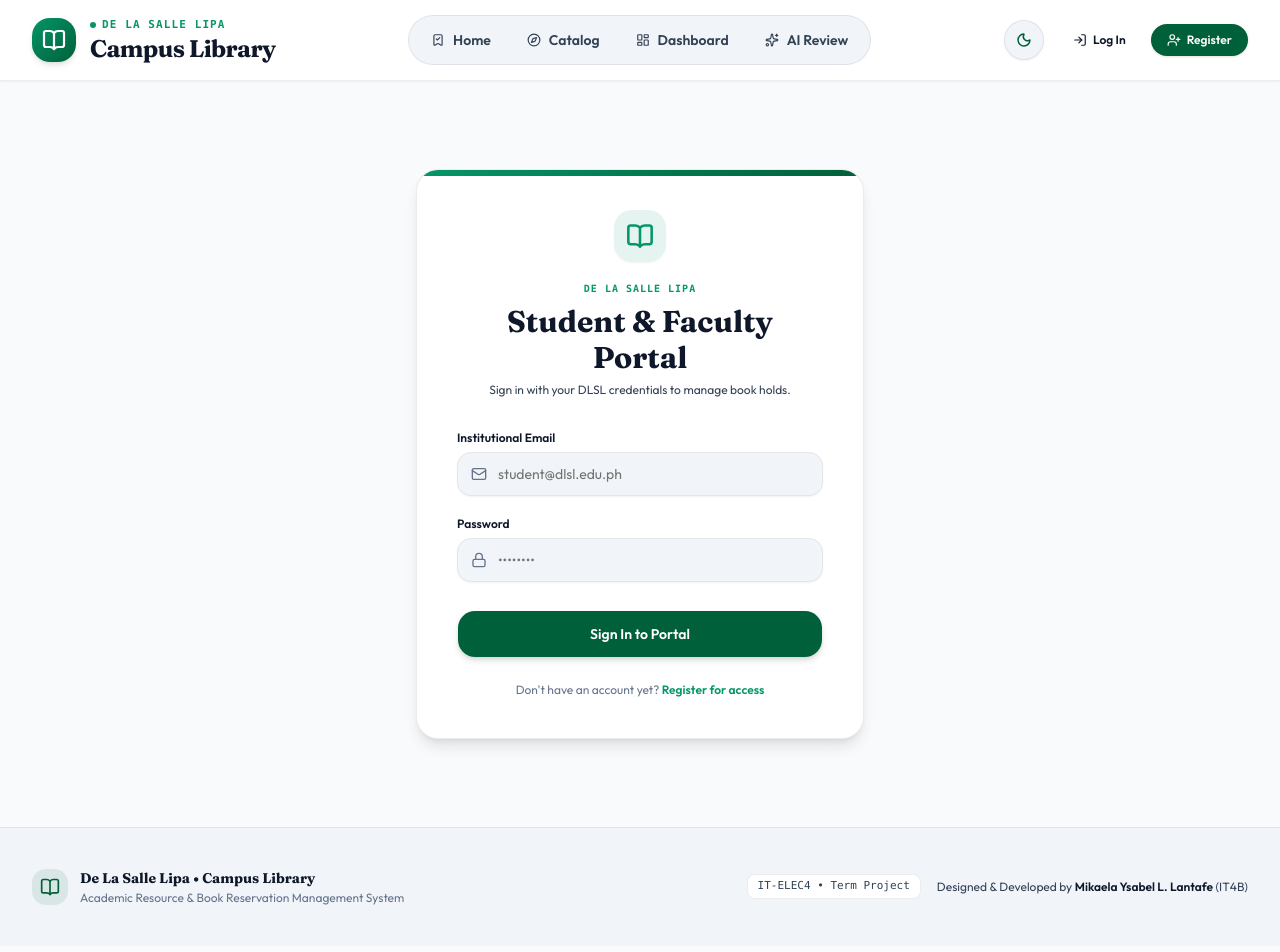
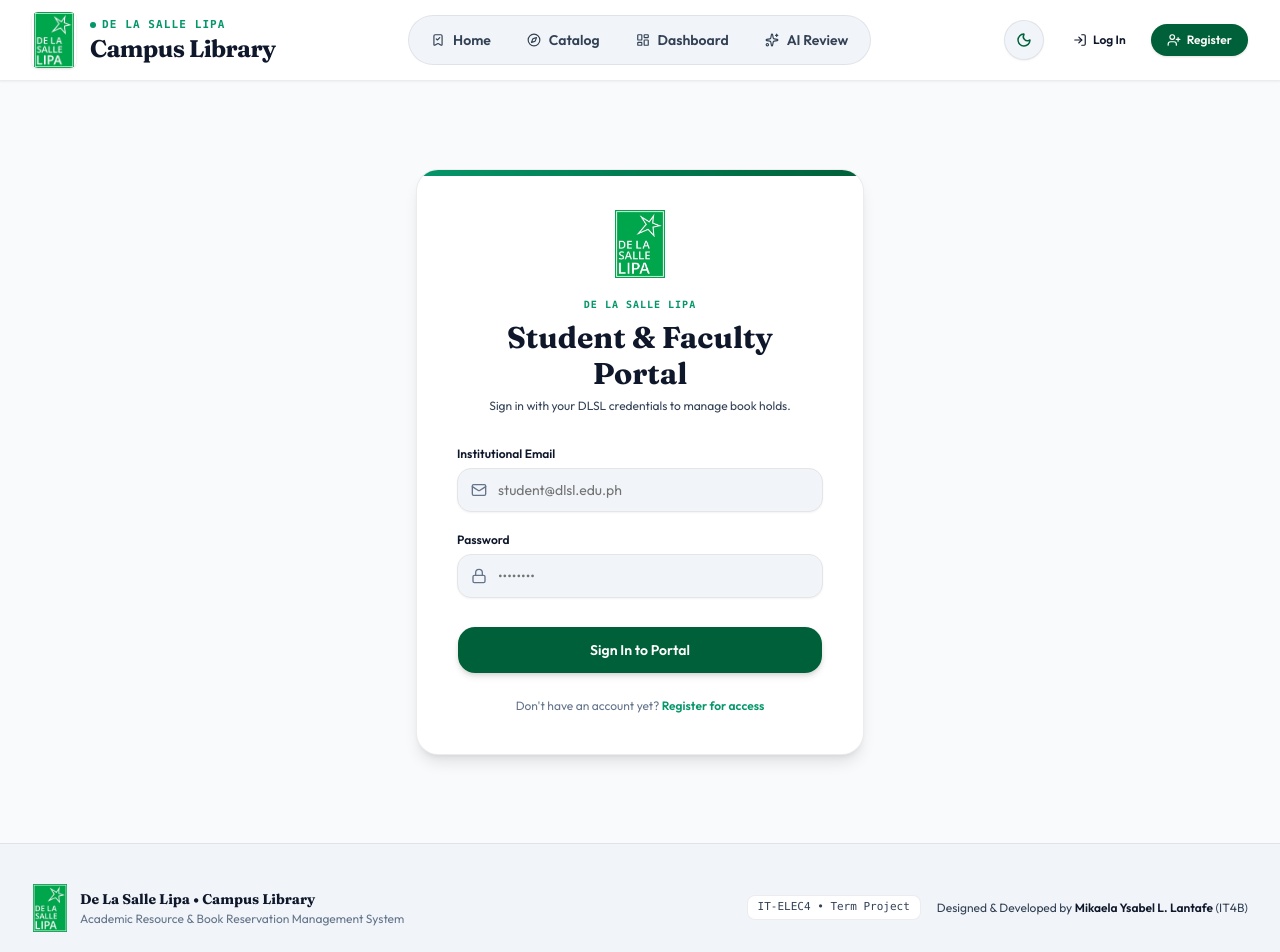
Before and after one commit to hosakiya/itelect4-project-it4b-gt1, a React (Vite) app in the folder GT2P3/: page /login in a window 1280 px wide. Shown: the top 952 px of the page. Built offline with nearby package versions, Linux system fonts and the light colour scheme; no server answers.

Commit message:
Use De La Salle Lipa logo across site

```diff
--- a/GT2P3/index.html
+++ b/GT2P3/index.html
@@ -2,7 +2,7 @@
 <html lang="en">
   <head>
     <meta charset="UTF-8" />
-    <link rel="icon" type="image/svg+xml" href="/favicon.svg" />
+    <link rel="icon" type="image/png" href="/dlsl-logo.png" />
     <meta name="viewport" content="width=device-width, initial-scale=1.0" />
     <meta name="description" content="Campus Library Book Reservation System — IT-ELEC4 GT1 Project by Mikaela Ysabel L. Lantafe | IT4B" />
     <title>Campus Library — Book Reservation System</title>
--- a/GT2P3/src/components/Layout.tsx
+++ b/GT2P3/src/components/Layout.tsx
@@ -1,6 +1,6 @@
 import { useState } from 'react';
 import { NavLink, Link, Outlet } from 'react-router-dom';
-import { BookOpen, Moon, Sun, Menu, X, LogIn, UserPlus, LogOut, Compass, LayoutDashboard, BookmarkCheck, Sparkles } from 'lucide-react';
+import { Moon, Sun, Menu, X, LogIn, UserPlus, LogOut, Compass, LayoutDashboard, BookmarkCheck, Sparkles } from 'lucide-react';
 import { useAuthStore } from '../store/authStore';
 import { useThemeStore } from '../store/themeStore';
 
@@ -46,9 +46,11 @@
             onClick={handleNavClick}
             className="flex items-center gap-3.5 group focus:outline-hidden"
           >
-            <div className="w-11 h-11 rounded-2xl bg-gradient-to-br from-[var(--accent-emerald)] to-[var(--accent-indigo)] text-white flex items-center justify-center shadow-md shadow-[var(--accent-emerald)]/20 transition-transform duration-200 group-hover:scale-105 shrink-0">
-              <BookOpen className="w-6 h-6" strokeWidth={2.2} />
-            </div>
+            <img
+              src="/dlsl-logo.png"
+              alt="De La Salle Lipa"
+              className="h-14 w-11 rounded-sm object-contain shadow-sm transition-transform duration-200 group-hover:scale-105 shrink-0"
+            />
             <div className="flex flex-col text-left">
               <div className="flex items-center gap-1.5">
                 <span className="w-1.5 h-1.5 rounded-full bg-[var(--accent-emerald)]" />
@@ -275,9 +277,7 @@
       <footer className="w-full bg-[var(--bg-secondary)] border-t border-[var(--border-card)] mt-auto py-10 transition-colors">
         <div className="max-w-7xl mx-auto px-4 sm:px-6 lg:px-8 flex flex-col md:flex-row items-center justify-between gap-6 text-center md:text-left">
           <div className="flex items-center gap-3">
-            <div className="w-9 h-9 rounded-xl bg-[var(--accent-indigo)]/10 text-[var(--accent-indigo)] flex items-center justify-center shrink-0">
-              <BookOpen className="w-5 h-5" strokeWidth={2} />
-            </div>
+            <img src="/dlsl-logo.png" alt="De La Salle Lipa" className="h-12 w-9 object-contain shrink-0" />
             <div>
               <p className="text-sm font-serif font-bold text-[var(--text-primary)]">
                 De La Salle Lipa • Campus Library
--- a/GT2P3/src/pages/LoginPage.tsx
+++ b/GT2P3/src/pages/LoginPage.tsx
@@ -2,7 +2,7 @@
 import { useMutation } from '@tanstack/react-query';
 import { useForm } from 'react-hook-form';
 import { zodResolver } from '@hookform/resolvers/zod';
-import { BookOpen, Mail, Lock, AlertCircle } from 'lucide-react';
+import { Mail, Lock, AlertCircle } from 'lucide-react';
 import useAuthStore from '../store/authStore';
 import { loginUser } from '../api/client';
 import { loginSchema, type LoginFormValues } from '../schemas/authSchema';
@@ -44,9 +44,7 @@
         <div className="absolute inset-x-0 top-0 h-1.5 bg-gradient-to-r from-[var(--accent-emerald)] to-[var(--accent-indigo)]" />
 
         <div className="text-center mb-6">
-          <div className="w-13 h-13 rounded-2xl bg-[var(--accent-emerald)]/10 text-[var(--accent-emerald)] flex items-center justify-center mx-auto mb-3 shadow-xs">
-            <BookOpen className="w-7 h-7" strokeWidth={2.2} />
-          </div>
+          <img src="/dlsl-logo.png" alt="De La Salle Lipa" className="w-13 h-[4.25rem] object-contain mx-auto mb-3" />
           <span className="text-[10px] font-bold uppercase tracking-widest text-[var(--accent-emerald)] font-mono">
             De La Salle Lipa
           </span>
--- a/GT2P3/src/pages/RegisterPage.tsx
+++ b/GT2P3/src/pages/RegisterPage.tsx
@@ -2,7 +2,7 @@
 import { useMutation } from '@tanstack/react-query';
 import { useForm } from 'react-hook-form';
 import { zodResolver } from '@hookform/resolvers/zod';
-import { UserPlus, User, Mail, Lock, AlertCircle } from 'lucide-react';
+import { User, Mail, Lock, AlertCircle } from 'lucide-react';
 import useAuthStore from '../store/authStore';
 import { registerUser, loginUser } from '../api/client';
 import { registerSchema, type RegisterFormValues } from '../schemas/authSchema';
@@ -47,9 +47,7 @@
         <div className="absolute inset-x-0 top-0 h-1.5 bg-gradient-to-r from-[var(--accent-emerald)] to-[var(--accent-indigo)]" />
 
         <div className="text-center mb-6">
-          <div className="w-13 h-13 rounded-2xl bg-[var(--accent-emerald)]/10 text-[var(--accent-emerald)] flex items-center justify-center mx-auto mb-3 shadow-xs">
-            <UserPlus className="w-7 h-7" strokeWidth={2.2} />
-          </div>
+          <img src="/dlsl-logo.png" alt="De La Salle Lipa" className="w-13 h-[4.25rem] object-contain mx-auto mb-3" />
           <span className="text-[10px] font-bold uppercase tracking-widest text-[var(--accent-emerald)] font-mono">
             De La Salle Lipa
           </span>
```
Also changed, not shown: GT2P3/public/dlsl-logo.png (added).
